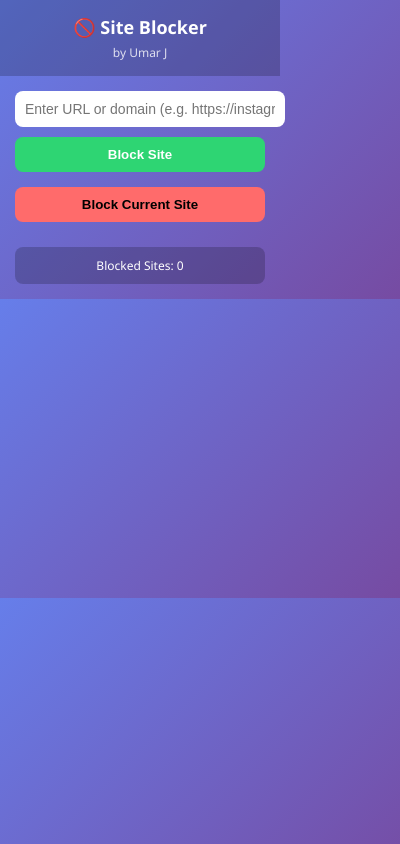
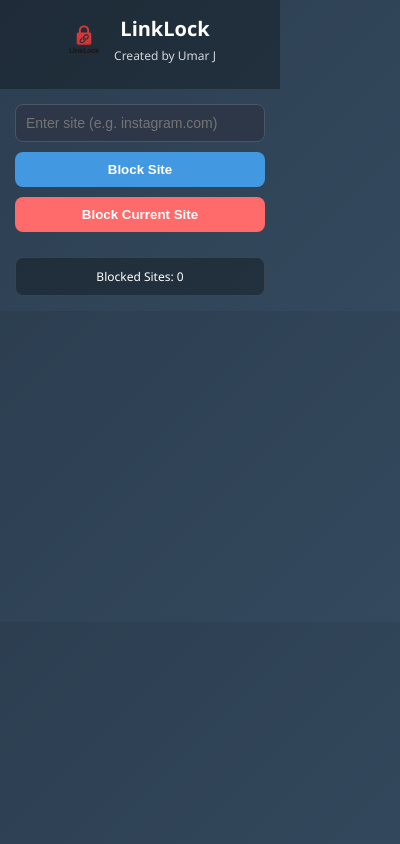
Before and after one commit to umarJ-max/LinkLock-Sites-Blocker-Extension, a browser extension: page extension/popup.html in a window 400 px wide. Drawn offline with Linux system fonts and the light colour scheme.

Commit message:
Exntension name LinkLock is Working And Now Everything is Setup Good

```diff
--- a/extension/popup.html
+++ b/extension/popup.html
@@ -2,28 +2,36 @@
 <html>
 <head>
   <style>
-    body { width: 280px; padding: 0; margin: 0; font-family: 'Segoe UI', Arial; background: linear-gradient(135deg, #667eea 0%, #764ba2 100%); color: white; }
-    .header { background: rgba(0,0,0,0.2); padding: 15px; text-align: center; }
+    body { width: 280px; padding: 0; margin: 0; font-family: 'Segoe UI', Arial; background: linear-gradient(135deg, #2c3e50 0%, #34495e 100%); color: white; }
+    .header { background: rgba(0,0,0,0.3); padding: 15px; text-align: center; }
     .header h2 { margin: 0; font-size: 18px; }
     .brand { font-size: 12px; opacity: 0.8; margin-top: 5px; }
     .content { padding: 15px; }
-    input { width: 100%; padding: 10px; border: none; border-radius: 8px; margin-bottom: 10px; font-size: 14px; }
-    button { width: 100%; padding: 10px; border: none; border-radius: 8px; cursor: pointer; font-weight: bold; }
-    #add { background: #2ed573; color: white; margin-bottom: 15px; }
-    #add:hover { background: #26d467; }
-    .site-item { display: flex; justify-content: space-between; align-items: center; background: rgba(255,255,255,0.1); padding: 8px 12px; margin: 5px 0; border-radius: 6px; }
-    .remove-btn { width: 25px; height: 25px; background: #ff4757; color: white; border: none; border-radius: 50%; cursor: pointer; font-weight: bold; }
-    .remove-btn:hover { background: #ff3838; }
-    .stats { background: rgba(0,0,0,0.2); padding: 10px; margin-top: 15px; border-radius: 8px; text-align: center; font-size: 12px; }
+    input { width: 100%; padding: 10px; border: 1px solid #4a5568; border-radius: 8px; margin-bottom: 10px; font-size: 14px; box-sizing: border-box; background: #2d3748; color: white; }
+    input:focus { outline: none; border-color: #4299e1; }
+    button { width: 100%; padding: 10px; border: none; border-radius: 8px; cursor: pointer; font-weight: bold; transition: all 0.2s; }
+    #add { background: #4299e1; color: white; margin-bottom: 10px; }
+    #add:hover { background: #3182ce; }
+    #blockCurrent { background: #718096; color: white; margin-bottom: 15px; }
+    #blockCurrent:hover { background: #4a5568; }
+    .site-item { display: flex; justify-content: space-between; align-items: center; background: rgba(255,255,255,0.05); padding: 8px 12px; margin: 5px 0; border-radius: 6px; border: 1px solid rgba(255,255,255,0.1); }
+    .remove-btn { width: 25px; height: 25px; background: #718096; color: white; border: none; border-radius: 50%; cursor: pointer; font-weight: bold; font-size: 18px; display: flex; align-items: center; justify-content: center; line-height: 1; transition: all 0.2s; }
+    .remove-btn:hover { background: #4a5568; }
+    .stats { background: rgba(0,0,0,0.3); padding: 10px; margin-top: 15px; border-radius: 8px; text-align: center; font-size: 12px; border: 1px solid rgba(255,255,255,0.1); }
   </style>
 </head>
 <body>
   <div class="header">
-    <h2>🚫 Site Blocker</h2>
-    <div class="brand">by Umar J</div>
+    <div style="display:flex;align-items:center;justify-content:center;margin-bottom:10px;">
+      <img src="ChatGPT Image Aug 30, 2025, 12_08_43 PM.png" style="width:40px;height:40px;border-radius:50%;margin-right:10px;object-fit:cover;" alt="LinkLock Logo">
+      <div>
+        <h2 style="margin:0;font-size:20px;">LinkLock</h2>
+        <div class="brand">Created by Umar J</div>
+      </div>
+    </div>
   </div>
   <div class="content">
-    <input id="site" placeholder="Enter URL or domain (e.g. https://instagram.com)">
+    <input id="site" placeholder="Enter site (e.g. instagram.com)">
     <button id="add">Block Site</button>
     <button id="blockCurrent" style="background:#ff6b6b;margin-bottom:10px;">Block Current Site</button>
     <div id="sites"></div>
--- a/extension/popup.js
+++ b/extension/popup.js
@@ -46,7 +46,7 @@ function showSites() {
     document.getElementById('sites').innerHTML = sites.map((s, i) =>
       `<div class="site-item">
         <span>${s}</span>
-        <button class="remove-btn" data-index="${i}">×</button>
+        <button class="remove-btn" data-index="${i}">X</button>
       </div>`
     ).join('');
     document.getElementById('count').textContent = sites.length;
```
Also changed, not shown: extension/content.js (+6 -6 lines), README.md (added), extension/ChatGPT Image Aug 30, 2025, 12_08_43 PM.png (added), extension/manifest.json.
